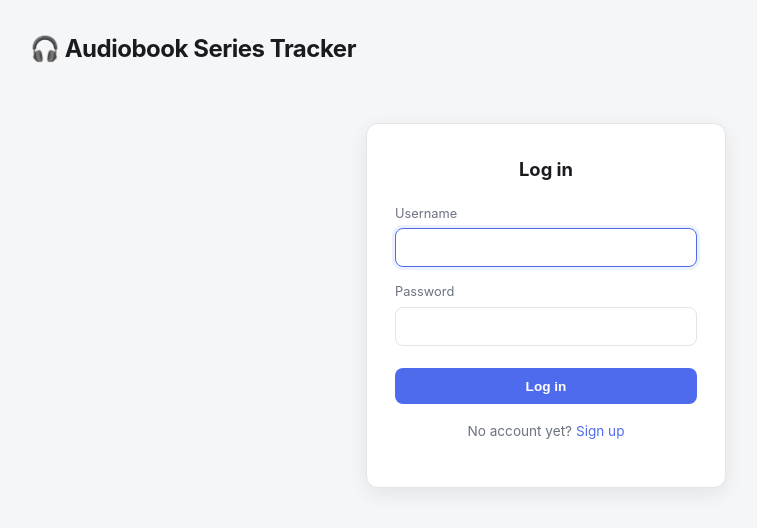
After one commit to doubleu88/audiobook-series-tracker, a FastAPI app: template app/templates/login.html in a window 1280 px wide. The commit adds this page. Shown: the top 528 px of the page, without its empty margins (94-851 px from the left). Run offline with FastAPI, Linux system fonts and the light colour scheme; the template is opened without the code that fills it, so the values that code supplies are empty.

Commit message:
Add multi-user accounts: login, signup, and per-user subscriptions
Series are shared/global (deduped by ASIN) with a new Subscription
join table linking users to the series they follow, so two users
tracking the same series only trigger one scrape and one set of
stored books instead of duplicating data per user. Unsubscribing
removes just that user's subscription; the series itself is only
deleted once its last subscriber drops it.

Auth is cookie-based sessions (Starlette SessionMiddleware) with
bcrypt password hashing. The session-signing secret is generated on
first run and persisted outside git at data/.session_secret.

The first account ever created automatically adopts any series
already in the database with zero subscribers, which handles
migrating pre-existing single-user data without needing to hardcode
any specific username/password in the codebase.

Co-Authored-By: Claude Sonnet 5 <noreply@anthropic.com>

```diff
--- a/app/main.py
+++ b/app/main.py
@@ -1,30 +1,121 @@
 import datetime
 
-from fastapi import BackgroundTasks, FastAPI, Form, Request
+from fastapi import BackgroundTasks, Depends, FastAPI, Form, Request
 from fastapi.responses import HTMLResponse, RedirectResponse
 from fastapi.templating import Jinja2Templates
+from starlette.middleware.sessions import SessionMiddleware
 
+from app.auth import (
+    get_current_user,
+    get_optional_user,
+    get_or_create_session_secret,
+    hash_password,
+    verify_password,
+)
 from app.db import get_session, init_db
-from app.models import Series
+from app.models import Series, Subscription, User
 from app.scheduler import refresh_series, start_scheduler
 from app.scraper import SeriesPageError, fetch_series, search_series
 from app.timeutil import humanize_relative, shift_months
 
 app = FastAPI(title="Audiobook Series Tracker")
+app.add_middleware(SessionMiddleware, secret_key=get_or_create_session_secret())
 templates = Jinja2Templates(directory="app/templates")
 
 init_db()
 scheduler = start_scheduler()
 
 
+@app.get("/login", response_class=HTMLResponse)
+def login_form(request: Request):
+    if get_optional_user(request) is not None:
+        return RedirectResponse("/", status_code=303)
+    return templates.TemplateResponse("login.html", {"request": request, "error": None})
+
+
+@app.post("/login")
+def login(request: Request, username: str = Form(...), password: str = Form(...)):
+    session = get_session()
+    try:
+        user = session.query(User).filter_by(username=username).first()
+        if user is None or not verify_password(password, user.password_hash):
+            return templates.TemplateResponse(
+                "login.html", {"request": request, "error": "Incorrect username or password."}
+            )
+        request.session["user_id"] = user.id
+        return RedirectResponse("/", status_code=303)
+    finally:
+        session.close()
+
+
+@app.get("/signup", response_class=HTMLResponse)
+def signup_form(request: Request):
+    if get_optional_user(request) is not None:
+        return RedirectResponse("/", status_code=303)
+    return templates.TemplateResponse("signup.html", {"request": request, "error": None})
+
+
+@app.post("/signup")
+def signup(request: Request, username: str = Form(...), password: str = Form(...)):
+    username = username.strip()
+    session = get_session()
+    try:
+        if not username or not password:
+            return templates.TemplateResponse(
+                "signup.html", {"request": request, "error": "Username and password are required."}
+            )
+        if len(password) < 8:
+            return templates.TemplateResponse(
+                "signup.html", {"request": request, "error": "Password must be at least 8 characters."}
+            )
+        if session.query(User).filter_by(username=username).first() is not None:
+            return templates.TemplateResponse(
+                "signup.html", {"request": request, "error": "That username is already taken."}
+            )
+
+        is_first_user = session.query(User).count() == 0
+
+        user = User(username=username, password_hash=hash_password(password))
+        session.add(user)
+        session.commit()
+
+        if is_first_user:
+            unclaimed_series = [s for s in session.query(Series).all() if not s.subscriptions]
+            for series in unclaimed_series:
+                session.add(Subscription(user_id=user.id, series_id=series.id))
+            session.commit()
+
+        request.session["user_id"] = user.id
+        return RedirectResponse("/", status_code=303)
+    finally:
+        session.close()
+
+
+@app.post("/logout")
+def logout(request: Request):
+    request.session.clear()
+    return RedirectResponse("/login", status_code=303)
+
+
 @app.get("/", response_class=HTMLResponse)
-def dashboard(request: Request, recent_months: int = 3, upcoming_months: int = 3):
+def dashboard(
+    request: Request,
+    recent_months: int = 3,
+    upcoming_months: int = 3,
+    user: User = Depends(get_current_user),
+):
     recent_months = max(1, min(recent_months, 24))
     upcoming_months = max(1, min(upcoming_months, 24))
 
     session = get_session()
     try:
-        series_list = session.query(Series).order_by(Series.name).all()
+        series_list = (
+            session.query(Series)
+            .join(Subscription)
+            .filter(Subscription.user_id == user.id)
+            .order_by(Series.name)
+            .all()
+        )
         rows = []
         today = datetime.date.today()
         recent_cutoff = shift_months(today, -recent_months)
@@ -75,6 +166,7 @@ def dashboard(request: Request, recent_months: int = 3, upcoming_months: int = 3
             "dashboard.html",
             {
                 "request": request,
+                "user": user,
                 "rows": rows,
                 "recent_books": recent_books,
                 "upcoming_books": upcoming_books,
@@ -87,27 +179,32 @@ def dashboard(request: Request, recent_months: int = 3, upcoming_months: int = 3
 
 
 @app.get("/search", response_class=HTMLResponse)
-def search_form(request: Request, q: str | None = None):
+def search_form(request: Request, q: str | None = None, user: User = Depends(get_current_user)):
     results = []
     error = None
-    if q:
-        try:
-            results = search_series(q)
-        except Exception as exc:  # noqa: BLE001 - surface any lookup failure to the page
-            error = f"Search failed: {exc}"
+    session = get_session()
+    try:
+        if q:
+            try:
+                results = search_series(q)
+            except Exception as exc:  # noqa: BLE001 - surface any lookup failure to the page
+                error = f"Search failed: {exc}"
 
-        session = get_session()
-        try:
-            subscribed_asins = {asin for (asin,) in session.query(Series.asin).all()}
-        finally:
-            session.close()
-    else:
-        subscribed_asins = set()
+        subscribed_asins = {
+            asin
+            for (asin,) in session.query(Series.asin)
+            .join(Subscription)
+            .filter(Subscription.user_id == user.id)
+            .all()
+        }
+    finally:
+        session.close()
 
     return templates.TemplateResponse(
         "search.html",
         {
             "request": request,
+            "user": user,
             "q": q or "",
             "results": results,
             "error": error,
@@ -117,30 +214,40 @@ def search_form(request: Request, q: str | None = None):
 
 
 @app.get("/add", response_class=HTMLResponse)
-def add_series_form(request: Request):
-    return templates.TemplateResponse("add_series.html", {"request": request, "error": None})
+def add_series_form(request: Request, user: User = Depends(get_current_user)):
+    return templates.TemplateResponse("add_series.html", {"request": request, "user": user, "error": None})
 
 
 @app.post("/add")
-def add_series(request: Request, background_tasks: BackgroundTasks, url: str = Form(...)):
+def add_series(
+    request: Request,
+    background_tasks: BackgroundTasks,
+    url: str = Form(...),
+    user: User = Depends(get_current_user),
+):
     session = get_session()
     try:
         try:
             scraped = fetch_series(url)
         except SeriesPageError as exc:
             return templates.TemplateResponse(
-                "add_series.html", {"request": request, "error": str(exc)}
+                "add_series.html", {"request": request, "user": user, "error": str(exc)}
             )
 
-        existing = session.query(Series).filter_by(asin=scraped.asin).first()
-        if existing is None:
+        series = session.query(Series).filter_by(asin=scraped.asin).first()
+        if series is None:
             series = Series(asin=scraped.asin, name=scraped.name, url=scraped.url)
             session.add(series)
             session.commit()
-            series_id = series.id
-        else:
-            series_id = existing.id
-        session.commit()
+
+        already_subscribed = (
+            session.query(Subscription).filter_by(user_id=user.id, series_id=series.id).first()
+        )
+        if already_subscribed is None:
+            session.add(Subscription(user_id=user.id, series_id=series.id))
+            session.commit()
+
+        series_id = series.id
     finally:
         session.close()
 
@@ -148,16 +255,28 @@ def add_series(request: Request, background_tasks: BackgroundTasks, url: str = F
     return RedirectResponse("/", status_code=303)
 
 
+def _require_subscription(session, user: User, series_id: int) -> Subscription | None:
+    return session.query(Subscription).filter_by(user_id=user.id, series_id=series_id).first()
+
+
 @app.post("/series/{series_id}/refresh")
-def refresh_one(series_id: int):
+def refresh_one(series_id: int, user: User = Depends(get_current_user)):
+    session = get_session()
+    try:
+        if _require_subscription(session, user, series_id) is None:
+            return RedirectResponse("/", status_code=303)
+    finally:
+        session.close()
     refresh_series(series_id)
     return RedirectResponse("/", status_code=303)
 
 
 @app.post("/series/{series_id}/toggle-ended")
-def toggle_ended(series_id: int):
+def toggle_ended(series_id: int, user: User = Depends(get_current_user)):
     session = get_session()
     try:
+        if _require_subscription(session, user, series_id) is None:
+            return RedirectResponse("/", status_code=303)
         series = session.get(Series, series_id)
         if series is not None:
             series.ended = not series.ended
@@ -167,14 +286,21 @@ def toggle_ended(series_id: int):
     return RedirectResponse("/", status_code=303)
 
 
-@app.post("/series/{series_id}/delete")
-def delete_series(series_id: int):
+@app.post("/series/{series_id}/unsubscribe")
+def unsubscribe(series_id: int, user: User = Depends(get_current_user)):
     session = get_session()
     try:
-        series = session.get(Series, series_id)
-        if series is not None:
-            session.delete(series)
+        subscription = _require_subscription(session, user, series_id)
+        if subscription is not None:
+            session.delete(subscription)
             session.commit()
+
+            remaining = session.query(Subscription).filter_by(series_id=series_id).count()
+            if remaining == 0:
+                series = session.get(Series, series_id)
+                if series is not None:
+                    session.delete(series)
+                    session.commit()
     finally:
         session.close()
     return RedirectResponse("/", status_code=303)
--- a/app/templates/base.html
+++ b/app/templates/base.html
@@ -292,7 +292,7 @@
     }
     button.link:hover { color: var(--accent); text-decoration: underline; }
 
-    input[type=text] {
+    input[type=text], input[type=password] {
       width: 100%;
       padding: 0.6rem 0.7rem;
       font-size: 1rem;
@@ -301,7 +301,7 @@
       background: var(--surface);
       color: var(--text);
     }
-    input[type=text]:focus, .threshold-form input:focus {
+    input[type=text]:focus, input[type=password]:focus, .threshold-form input:focus {
       outline: none;
       border-color: var(--accent);
       box-shadow: 0 0 0 3px var(--accent-soft);
@@ -314,13 +314,39 @@
       border-radius: 4px;
       font-size: 0.85em;
     }
+
+    .user-bar { display: flex; align-items: center; gap: 0.9rem; font-size: 0.85rem; color: var(--text-muted); }
+
+    .auth-wrap { max-width: 360px; margin: 3.5rem auto 0; }
+    .auth-card {
+      background: var(--surface);
+      border: 1px solid var(--border);
+      border-radius: var(--radius);
+      padding: 2rem 1.75rem;
+      box-shadow: var(--shadow);
+    }
+    .auth-card h2 { margin: 0 0 1.4rem; font-size: 1.15rem; text-align: center; }
+    .auth-card .field { margin-bottom: 1rem; }
+    .auth-card label { display: block; font-size: 0.8rem; color: var(--text-muted); margin-bottom: 0.3rem; }
+    .auth-card .btn { width: 100%; justify-content: center; padding: 0.65rem; margin-top: 0.4rem; }
+    .auth-switch { text-align: center; margin-top: 1.1rem; font-size: 0.85rem; color: var(--text-muted); }
   </style>
 </head>
 <body>
+  {% block header %}
   <div class="top-row">
     <h1>🎧 Audiobook Series Tracker</h1>
-    <a class="btn" href="/search">+ Add series</a>
+    <div class="user-bar">
+      {% if user %}
+        <span>Signed in as <strong>{{ user.username }}</strong></span>
+        <form class="inline" method="post" action="/logout">
+          <button class="link" type="submit">Log out</button>
+        </form>
+      {% endif %}
+      <a class="btn" href="/search">+ Add series</a>
+    </div>
   </div>
+  {% endblock %}
   {% block content %}{% endblock %}
 </body>
 </html>
--- a/app/templates/dashboard.html
+++ b/app/templates/dashboard.html
@@ -147,9 +147,9 @@
             <form class="inline" method="post" action="/series/{{ row.series.id }}/toggle-ended">
               <button class="link" type="submit">{{ "Mark ongoing" if row.series.ended else "Mark ended" }}</button>
             </form>
-            <form class="inline" method="post" action="/series/{{ row.series.id }}/delete"
+            <form class="inline" method="post" action="/series/{{ row.series.id }}/unsubscribe"
                   onsubmit="return confirm('Unsubscribe from {{ row.series.name }}?');">
-              <button class="link" type="submit">Remove</button>
+              <button class="link" type="submit">Unsubscribe</button>
             </form>
           </div>
         </td>
--- /dev/null
+++ b/app/templates/login.html
@@ -0,0 +1,26 @@
+{% extends "base.html" %}
+{% block header %}
+<div class="top-row">
+  <h1>🎧 Audiobook Series Tracker</h1>
+</div>
+{% endblock %}
+{% block content %}
+<div class="auth-wrap">
+  <div class="auth-card">
+    <h2>Log in</h2>
+    {% if error %}<p class="error" style="margin-top:0;">{{ error }}</p>{% endif %}
+    <form method="post" action="/login">
+      <div class="field">
+        <label for="username">Username</label>
+        <input type="text" id="username" name="username" required autofocus>
+      </div>
+      <div class="field">
+        <label for="password">Password</label>
+        <input type="password" id="password" name="password" required>
+      </div>
+      <button class="btn" type="submit">Log in</button>
+    </form>
+    <p class="auth-switch">No account yet? <a href="/signup">Sign up</a></p>
+  </div>
+</div>
+{% endblock %}
--- a/requirements.txt
+++ b/requirements.txt
@@ -6,3 +6,5 @@ httpx==0.27.2
 beautifulsoup4==4.12.3
 apscheduler==3.10.4
 python-multipart==0.0.9
+bcrypt==4.2.0
+itsdangerous==2.2.0
```
Also changed, not shown: app/auth.py (added, +49 -0 lines), app/models.py (+25 -1 lines), app/templates/signup.html (added, +26 -0 lines), README.md, 1 other file.
